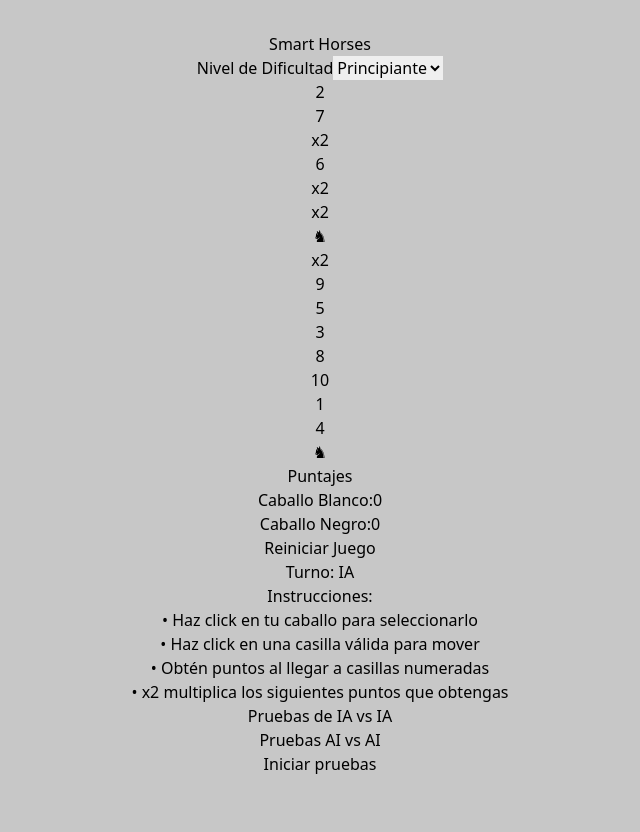
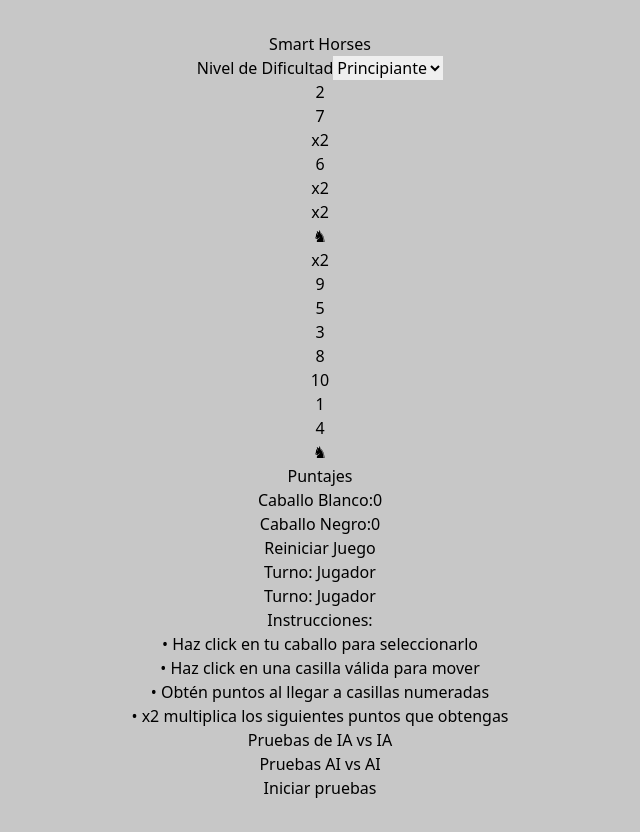
Before and after one commit to GoLangersUV/InteligenciaArtificial, a React (Vite) app in the folder proyecto02/smart-horses/: page / in a window 1280 px wide. Shown: the whole page, without its empty margins (320-960 px from the left). Before the commit the page ends 808 px from the top, so only its background shows below. Built offline with nearby package versions, Linux system fonts and the light colour scheme.

Commit message:
Turn solved

```diff
--- a/proyecto02/smart-horses/src/components/Layout/GameLayout.tsx
+++ b/proyecto02/smart-horses/src/components/Layout/GameLayout.tsx
@@ -66,11 +66,16 @@ const GameLayout: React.FC<GameLayoutProps> = ({
 							  {/* Turno actual */}
 							  <div className="bg-gray-800 rounded-lg p-4">
 								  <p className="text-center font-medium">
-									  Turno: {gameState.currentPlayer === 'white' ? 'IA' : 'Jugador'}
+									  Turno: {gameState.currentPlayer === 'white' ? 'Jugador' : 'IA'}
 								  </p>
 							  </div>
 						  </div>
 
+
+            {/* Turno actual */}
+            <p className="text-center font-medium">
+              Turno: {gameState.currentPlayer === 'black' ? 'IA' : 'Jugador'}
+            </p>
 
 						  {/* Instrucciones */}
 						  <div className="bg-gray-800 text-left rounded-lg p-4 w-1/2 xl:w-full xl:mt-12">
```
